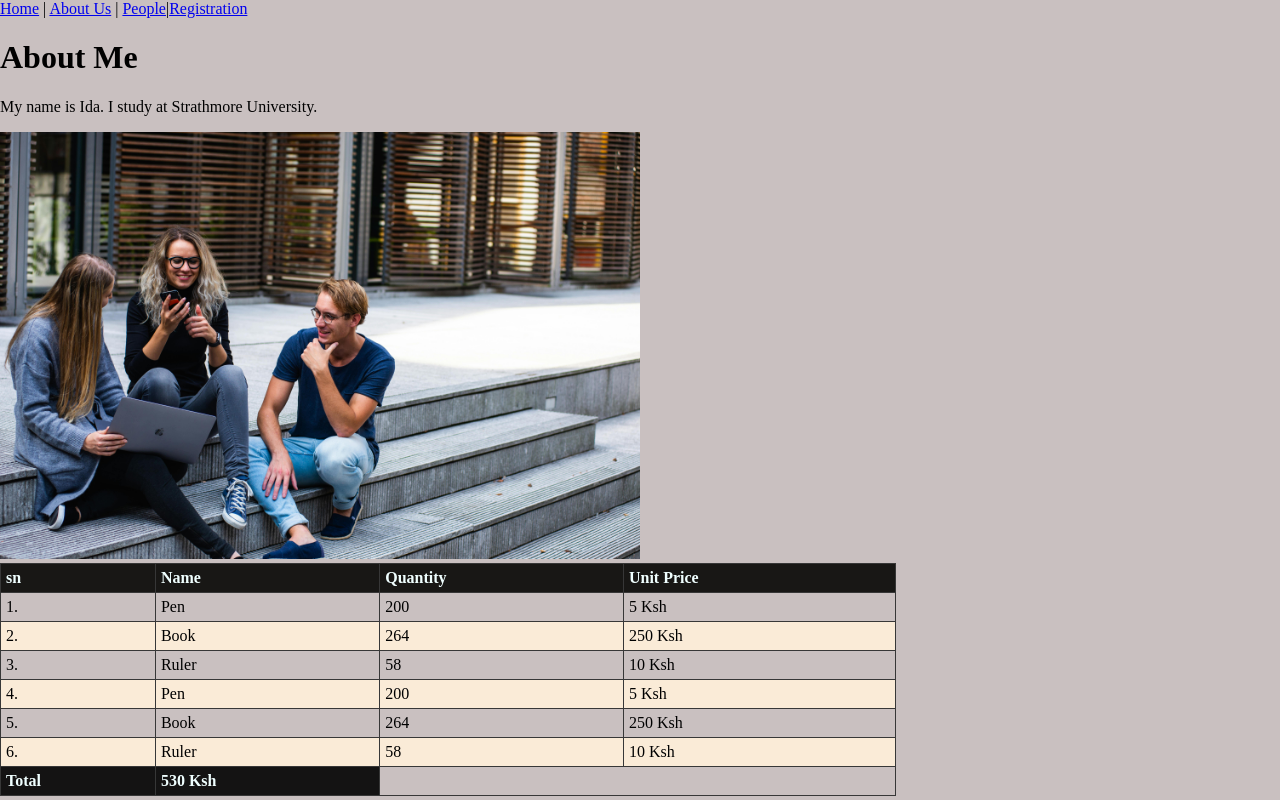
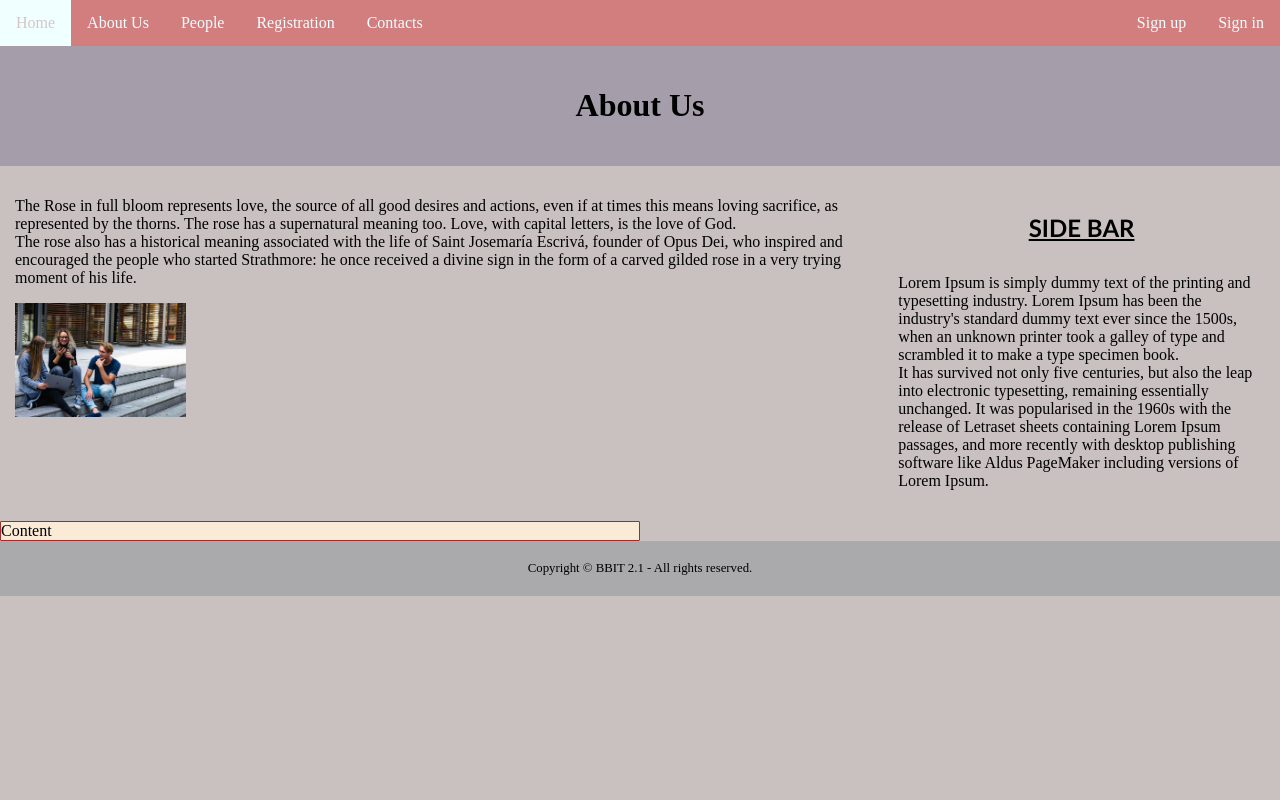
Before and after one commit to BertramChabu/Test4, a PHP site: page /about.html in a window 1280 px wide. Run offline with PHP 8.4, Linux system fonts and the light colour scheme.

Commit message:
Added CSS to the rest of the pages and created a box.html

```diff
--- a/about.html
+++ b/about.html
@@ -7,66 +7,44 @@
     <link rel="stylesheet" href="css/style.css">
 </head>
 <body>
-    <a href="index.html">Home</a> | <a href="about.html">About Us</a> | <a href="people.html">People</a>|<a href="registration.html">Registration</a>
-    <h1>About Me</h1>
+    <div class="topnav">
+        <a href="index.html">Home</a>
+        <a href="about.html">About Us</a>
+        <a href="people.html">People</a>
+        <a href="registration.html">Registration</a>
+        <a href="contacts.html">Contacts</a>
 
-    <p>My name is Ida. I study at Strathmore University.</p>
-    <img src="img/student.jpg" alt="Student Image" width="50%">
+    <div class="topnav-right">
+        <a href="signup.html">Sign up</a>
+        <a href="signin.html">Sign in</a>
+    </div>
+</div>
 
-    <table>
-        <tr>
-            <th>sn</th>
-            <th>Name</th>
-            <th>Quantity</th>
-            <th>Unit Price</th>
-        </tr>
+    <div class="banner">
+        <h1>About Us</h1>
+    </div>
 
-        <tr>
-            <td>1.</td>
-            <td>Pen</td>
-            <td>200</td>
-            <td>5 Ksh</td>
-        </tr>
+<div class="row">
+    <div class="content">
+    <p>The Rose in full bloom represents love, the source of all good desires and actions, even if at times this means loving
+        sacrifice, as represented by the thorns. The rose has a supernatural meaning too. Love, with capital letters, is the love
+        of God. <br>The rose also has a historical meaning associated with the life of Saint Josemaría Escrivá, founder of Opus Dei,
+        who inspired and encouraged the people who started Strathmore: he once received a divine sign in the form of a carved gilded rose in a very trying moment of his life.</p>
+    <img src="img/student.jpg" alt="Student Image" width="20%">
+    </div>
 
-        <tr>
-            <td>2.</td>
-            <td>Book</td>
-            <td>264</td>
-            <td>250 Ksh</td>
-        </tr>
+    <div class="sidebar">
+        <h4>Side Bar</h4>
+        <p>Lorem Ipsum is simply dummy text of the printing and typesetting industry. Lorem Ipsum has been the industry's standard dummy text ever since the 1500s, when an unknown printer took a galley of type and scrambled it to make a type specimen book.<br> It has survived not only five centuries, but also the leap into electronic typesetting, remaining essentially unchanged. It was popularised in the 1960s with the release of Letraset sheets containing Lorem Ipsum passages, and more recently with desktop publishing software like Aldus PageMaker including versions of Lorem Ipsum.</p>
+    </div>
+</div>
 
-        <tr>
-            <td>3.</td>
-            <td>Ruler</td>
-            <td>58</td>
-            <td>10 Ksh</td>
-        </tr>
+  <div class="main_box">
+    Content
+  </div>
 
-        <tr>
-            <td>4.</td>
-            <td>Pen</td>
-            <td>200</td>
-            <td>5 Ksh</td>
-        </tr>
-
-        <tr>
-            <td>5.</td>
-            <td>Book</td>
-            <td>264</td>
-            <td>250 Ksh</td>
-        </tr>
-
-        <tr>
-            <td>6.</td>
-            <td>Ruler</td>
-            <td>58</td>
-            <td>10 Ksh</td>
-        </tr>
-
-        <tr>
-            <th>Total</th>
-            <th>530 Ksh</th>
-        </tr>
-    </table>
+  <div class="footer">
+    Copyright &copy; BBIT 2.1 - All rights reserved.
+</div>
 </body>
 </html>
--- a/css/style.css
+++ b/css/style.css
@@ -62,6 +62,24 @@ body{
     font-size: 0.8em;
 }
 
+.main_box{
+    border: 1px;
+    background-color: antiquewhite;
+    width: 50%;
+    /* padding: 2px 15px; */
+    border: 1px solid brown;
+    border-radius: 1px;
+}
+
+.content_box{
+    border: 1px;
+    background-color: antiquewhite;
+    width: 50%;
+    /* padding: 2px 15px; */
+    border: 1px solid brown;
+    border-radius: 1px;
+}
+
 table{
     border: solid 1px #373737;
     width: 70%;
@@ -105,3 +123,21 @@ h4{
     font-size: 24px;
     text-transform: uppercase;
 }
+
+input[type=text], input[type=email]{
+    padding: 12px 20px;
+    width: 70%;
+    border: 2px solid #373737;
+    border-radius: 4px;
+    font-size: 1.8em;
+    box-sizing: border-box;
+    margin: 8px 0;
+}
+
+.contact_us label{
+    font-size: 1.8em;
+}
+
+textarea{
+    font-family: 'Courier New', Courier, monospace ;
+}
```
Also changed, not shown: registration.html (+36 -1 lines).
